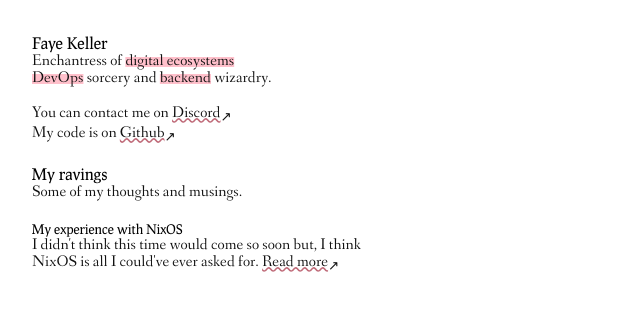
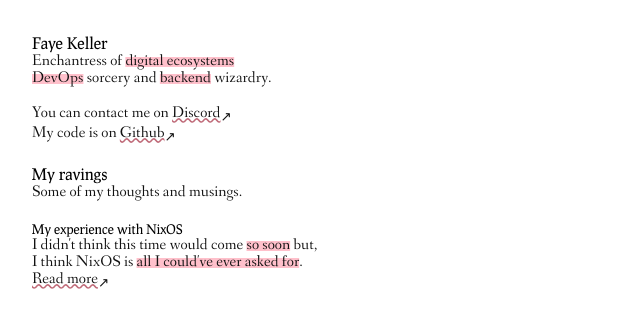
Before and after one commit to drainpixie/blossom, a Next.js app: page / in a window 1280 px wide. Shown: the top 328 px of the page, without its empty margins (0-640 px from the left). Built offline with nearby package versions, Linux system fonts and the light colour scheme.

Commit message:
feat: formatting in frontmatter

```diff
--- a/app/page.tsx
+++ b/app/page.tsx
@@ -55,7 +55,21 @@ export default async function Home() {
             <div key={post.slug}>
               <h2>{post.meta.title}</h2>
               <p>
-                {post.meta.description}{" "}
+                {post.meta.description
+                  .split("*")
+                  .map((part: string, index: number) => {
+                    if (part === "!break") return <br key={index} />;
+
+                    return (
+                      <span
+                        key={index}
+                        className={index % 2 === 0 ? "" : "highlight"}
+                      >
+                        {part}
+                      </span>
+                    );
+                  })}
+                <br />
                 <Link
                   open={false}
                   href={`/posts/${post.slug}`}
--- a/package.json
+++ b/package.json
@@ -19,6 +19,8 @@
     "@types/node": "^20",
     "@types/react": "^18",
     "@types/react-dom": "^18",
+    "eslint": "8.57.0",
+    "eslint-config-next": "14.1.4",
     "typescript": "^5"
   }
 }
--- a/posts/my-experience-with-nixos.mdx
+++ b/posts/my-experience-with-nixos.mdx
@@ -1,8 +1,8 @@
 ---
 title: My experience with NixOS
 description: |
-  I didn't think this time would come so soon but,
-  I think NixOS is all I could've ever asked for.
+  I didn't think this time would come *so soon* but, *!break*
+  I think NixOS is *all I could've ever asked for*.
 date: 2024-04-25
 ---
 
```
Also changed, not shown: .eslintrc.json (added), 1 other file (tests, documents, lock files or other folders).
